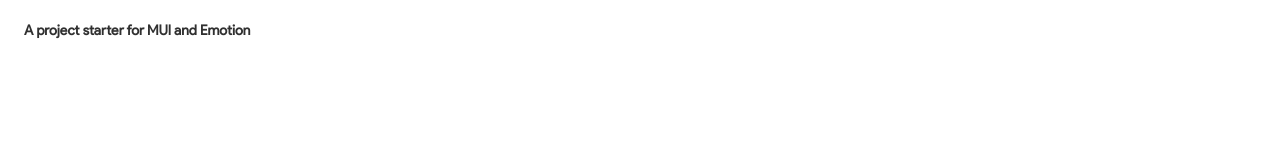
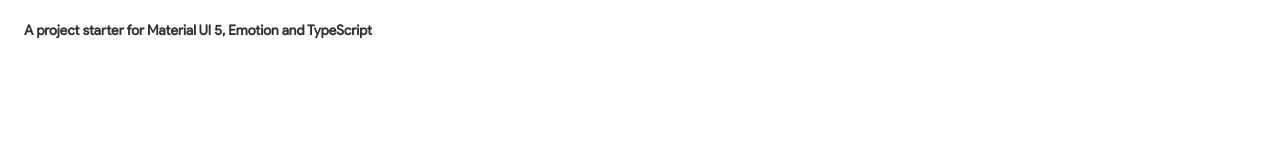
Before and after one commit to tiavina-mika/mui-emotion-starter, a React (Create React App) app: page / in a window 1280 px wide. Shown: the top 160 px of the page. Built offline with nearby package versions, Linux system fonts and the light colour scheme.

Commit message:
change title

```diff
--- a/src/containers/Home.tsx
+++ b/src/containers/Home.tsx
@@ -19,7 +19,7 @@
     <div className="flexColumn spaceBetween" css={classes.root}>
       <div css={classes.content}>
         <Typography variant="h3">
-          A project starter for MUI and Emotion
+          A project starter for Material UI 5, Emotion and TypeScript
         </Typography>
       </div>
       <Footer />
```
